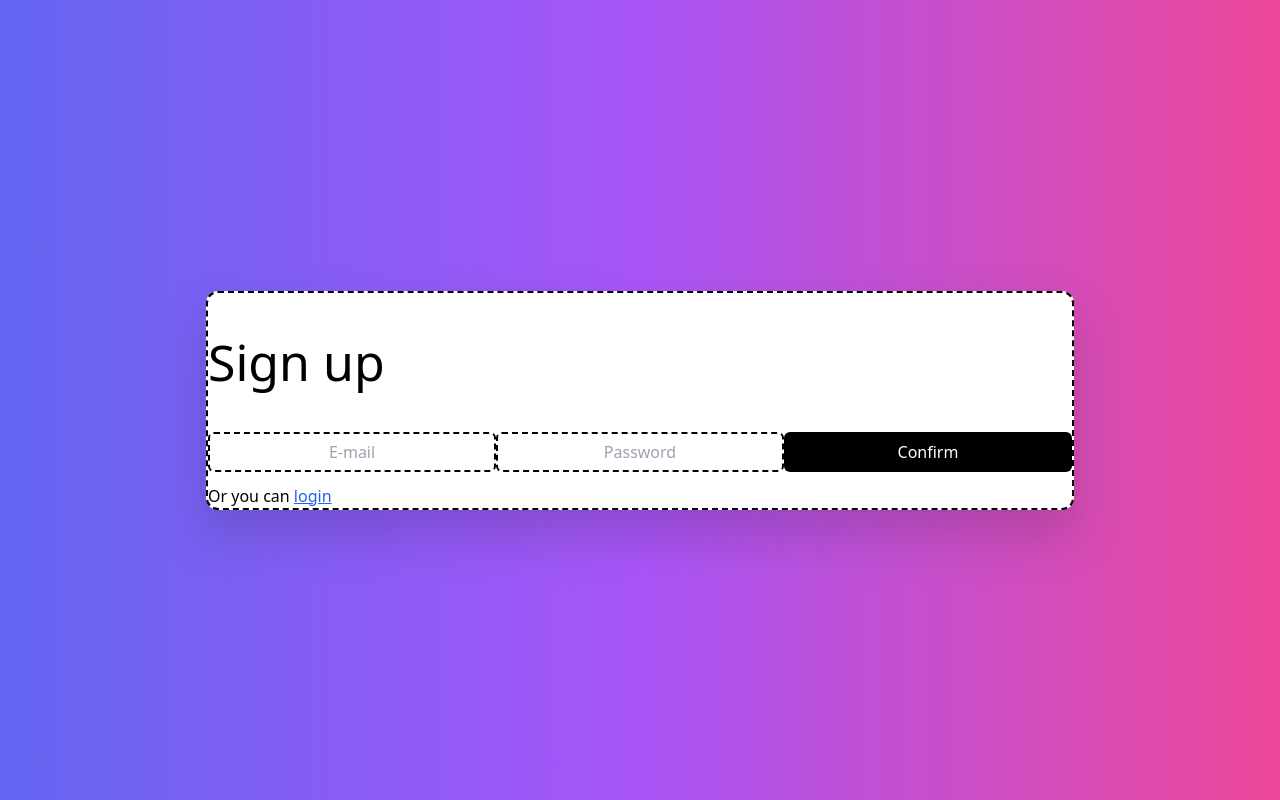
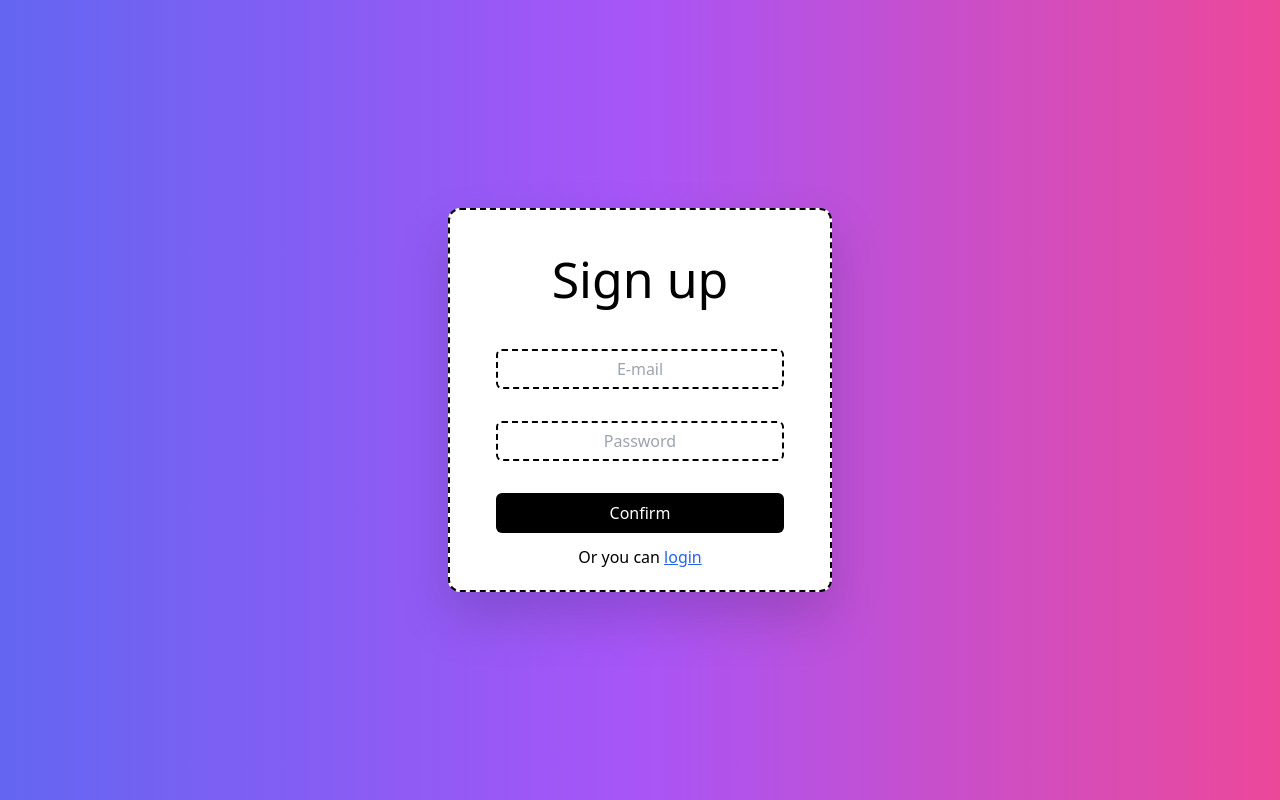
Before and after one commit to ImInBox/todoit, a React (Create React App) app: page /signup in a window 1280 px wide. Built offline with nearby package versions, Linux system fonts and the light colour scheme.

Commit message:
Signup page fix

```diff
--- a/src/pages/Signup.jsx
+++ b/src/pages/Signup.jsx
@@ -7,7 +7,7 @@ import Button from "../components/Button";
 function SignUpPage(){
     return(
         <Background className="flex justify-center items-center">
-            <Frame>
+            <Frame className="h-[24rem] w-[24rem] text-center">
                 <h1 className="text-[50px] pt-8">Sign up</h1>
                 <Input placeholder="E-mail" type="email"/>
                 <Input placeholder="Password" type="password"/>
```
